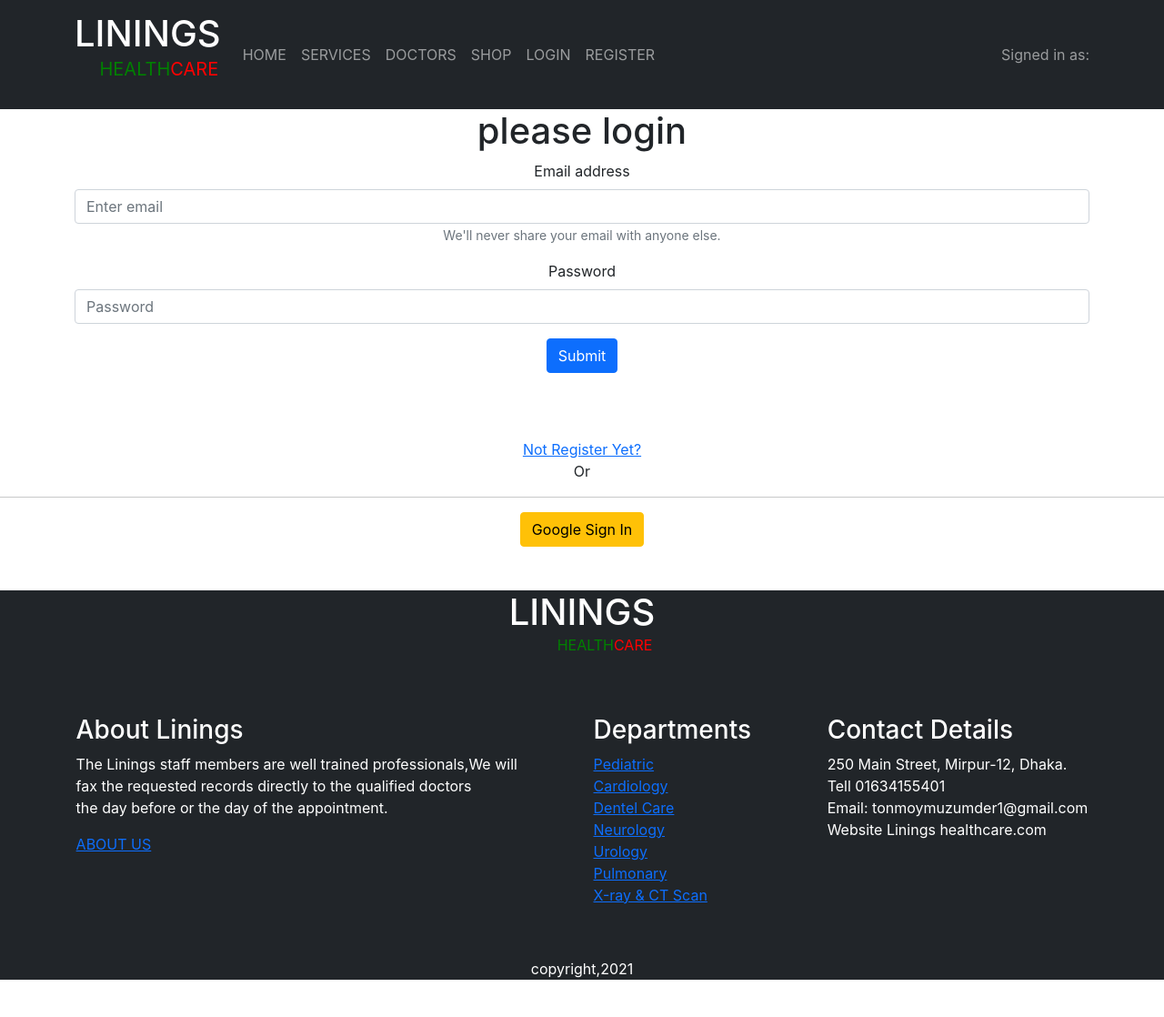
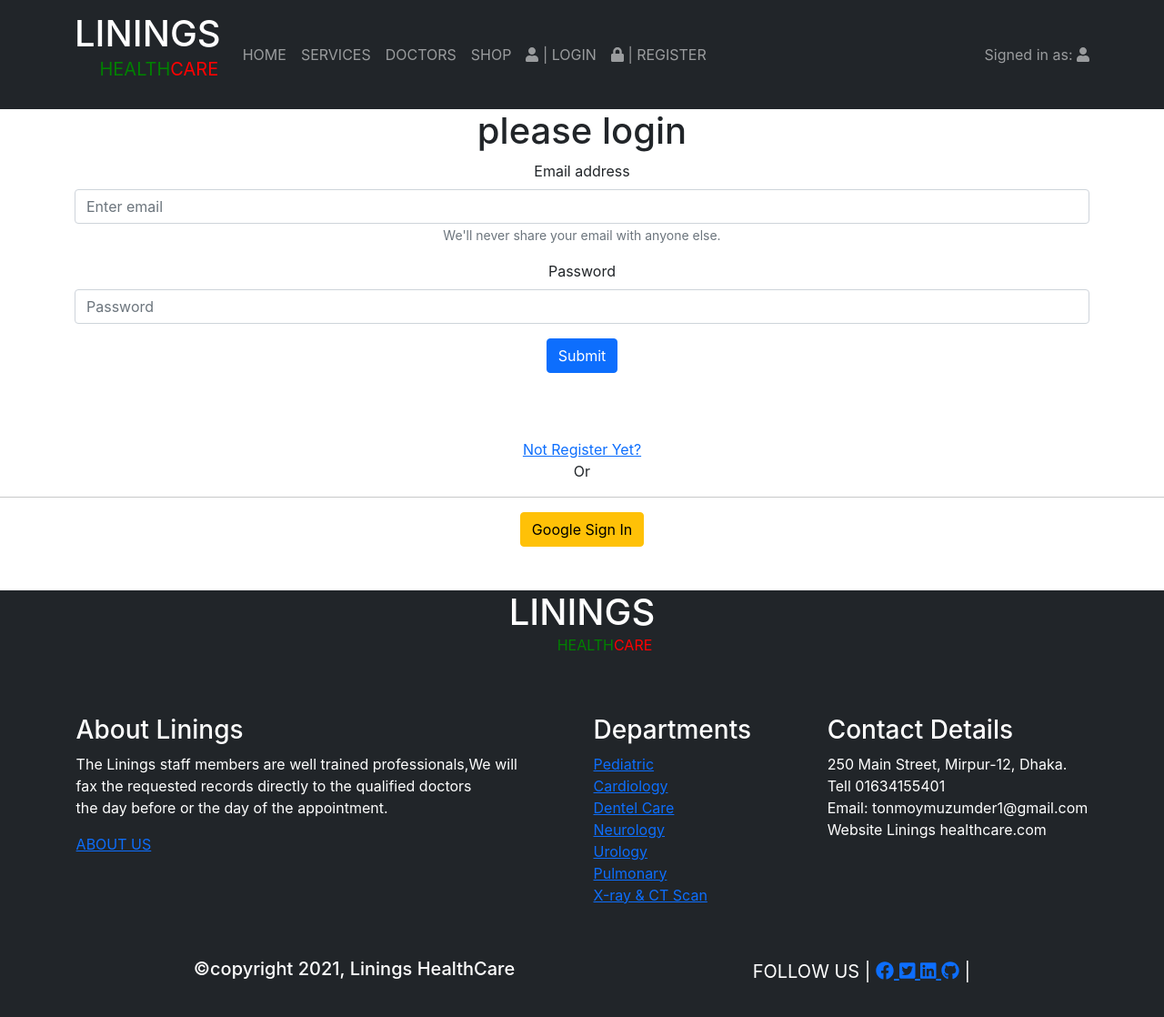
Before and after one commit to Tonmoy-Muzumder/healthcare-client-site-code, a React (Create React App) app: page /login in a window 1280 px wide. Shown: the top 1118 px of the page at 91% size. Before the commit the page ends 1077 px from the top, so only its background shows below. Built offline with nearby package versions, Linux system fonts and the light colour scheme.

Commit message:
header-footer-modify

```diff
--- a/package.json
+++ b/package.json
@@ -4,6 +4,8 @@
   "private": true,
   "dependencies": {
     "@fortawesome/fontawesome-svg-core": "^1.2.36",
+    "@fortawesome/free-brands-svg-icons": "^5.15.4",
+    "@fortawesome/free-regular-svg-icons": "^5.15.4",
     "@fortawesome/free-solid-svg-icons": "^5.15.4",
     "@fortawesome/react-fontawesome": "^0.1.16",
     "@testing-library/jest-dom": "^5.14.1",
--- a/src/pages/Shared/Footer/Footer.js
+++ b/src/pages/Shared/Footer/Footer.js
@@ -1,7 +1,15 @@
 import React from 'react';
 import { Link } from 'react-router-dom';
 
+import { FontAwesomeIcon } from '@fortawesome/react-fontawesome'
+import { faFacebook, faTwitterSquare, faLinkedin, faGithub } from "@fortawesome/free-brands-svg-icons";
+
 const Footer = () => {
+    const fb = <FontAwesomeIcon icon={faFacebook} />
+    const twitter = <FontAwesomeIcon icon={faTwitterSquare} />
+    const linkedIn = <FontAwesomeIcon icon={faLinkedin} />
+    const git = <FontAwesomeIcon icon={faGithub} />
+
     return (
         <div className='bg-dark'>
               <div className="my-5">
@@ -53,9 +61,20 @@ const Footer = () => {
     <br />
     <hr />
 
-    <div className='text-white'>
-        copyright,2021
+    <div className='text-white container d-flex justify-content-around'>
+            <h5>©copyright 2021, Linings HealthCare</h5>
+            <div style={{fontSize:20}}>
+                <span>FOLLOW US | </span>
+            <Link to=""> {fb} </Link>
+            <Link to=""> {twitter} </Link>
+            <Link to=""> {linkedIn} </Link>
+            <Link to=""> {git}</Link> |
+            </div>
+
     </div>
+    <br />
+    <br />
+
         </div>
     );
 };
--- a/src/pages/Shared/Header/Header.js
+++ b/src/pages/Shared/Header/Header.js
@@ -1,10 +1,13 @@
 import React from 'react';
+import { FontAwesomeIcon } from "@fortawesome/react-fontawesome"
+import { faLock, faUser } from '@fortawesome/free-solid-svg-icons';
 import { Container, Nav, Navbar } from 'react-bootstrap';
 // import { Link } from 'react-router-dom';
 import { HashLink } from 'react-router-hash-link';
 
 const Header = () => {
-
+  const login = <FontAwesomeIcon icon={faUser} />
+  const lock = <FontAwesomeIcon icon={faLock} />
 
 
     return (
@@ -24,13 +27,13 @@ const Header = () => {
       <Nav.Link as={HashLink} to="/home#services">SERVICES</Nav.Link>
       <Nav.Link as={HashLink} to="/doctors">DOCTORS</Nav.Link>
       <Nav.Link as={HashLink} to="/shops">SHOP</Nav.Link>
-      <Nav.Link as={HashLink} to="/login#login">LOGIN</Nav.Link>
-      <Nav.Link as={HashLink} to="/register#register">REGISTER</Nav.Link>
+      <Nav.Link as={HashLink} to="/login#login"> {login} | LOGIN </Nav.Link>
+      <Nav.Link as={HashLink} to="/register#register"> {lock} | REGISTER</Nav.Link>
 
     </Nav>
     <Nav>
     <Navbar.Text>
-                            Signed in as: <a href="#login">{}
+                            Signed in as: {login} <a href="#login">{}
                             <br />
                             {}</a>
                         </Navbar.Text>
```
Also changed, not shown: 1 other file (tests, documents, lock files or other folders).
